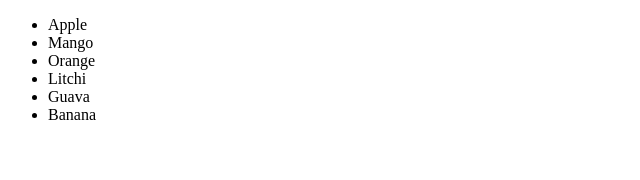
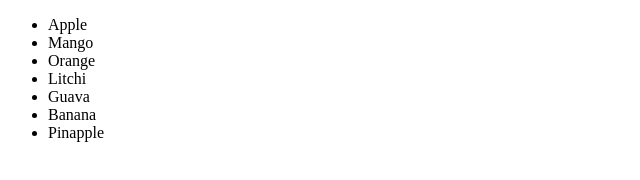
Before and after one commit to ankurpathak/github-demo, a plain HTML site: page index.html in a window 1280 px wide. Shown: the full height of the page, 0-640 px from the left. Drawn offline with Linux system fonts and the light colour scheme.

Commit message:
added pinapple

```diff
--- a/index.html
+++ b/index.html
@@ -12,6 +12,7 @@
     <li>Litchi</li>
     <li>Guava</li>
     <li>Banana</li>
+    <li>Pinapple</li>
 </ul>
 </body>
 </html>
```
